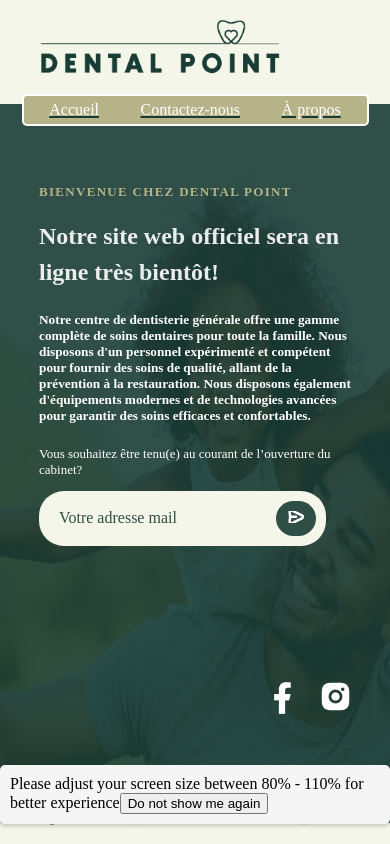
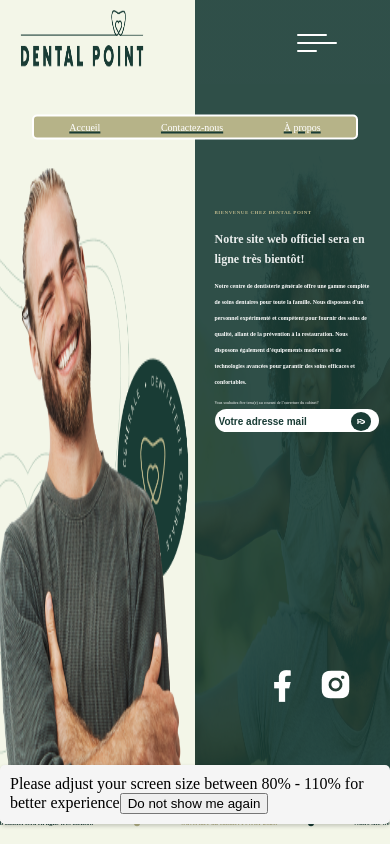
Before and after one commit to saadMeddiche/dentist_view_jeune_media, a Vue app: page / in a window 390 px wide. Built offline with nearby package versions, Linux system fonts and the light colour scheme.

Commit message:
Change The Media so the site adabt with the mobil version

```diff
--- a/package.json
+++ b/package.json
@@ -7,6 +7,12 @@
     "build": "vue-cli-service build"
   },
   "dependencies": {
+    "@fortawesome/fontawesome-svg-core": "^6.4.0",
+    "@fortawesome/free-brands-svg-icons": "^6.4.0",
+    "@fortawesome/free-regular-svg-icons": "^6.4.0",
+    "@fortawesome/free-solid-svg-icons": "^6.4.0",
+    "@fortawesome/react-fontawesome": "^0.2.0",
+    "@fortawesome/vue-fontawesome": "^3.0.3",
     "axios": "^1.4.0",
     "core-js": "^3.8.3",
     "emailjs-com": "^3.2.0",
--- a/src/components/home/email.vue
+++ b/src/components/home/email.vue
@@ -3,11 +3,9 @@
         <div class="description">
           <p>Vous souhaitez être tenu(e) au courant de l’ouverture du cabinet?</p>
         </div>
-          <div class="input_holder">
-              <input type="text" placeholder="Votre adresse mail" v-model="email">
-              <button @click="when_send_button_is_clicked()">
-                  <div>
-                      <svg viewBox="0 5 24 14" fill="none" xmlns="http://www.w3.org/2000/svg">
+        <div class="input-container">
+          <input type="email" placeholder="Votre adresse mail" v-model="email">
+          <button @click="when_send_button_is_clicked()"> <svg viewBox="0 5 24 14" fill="none" xmlns="http://www.w3.org/2000/svg">
                           <g id="SVGRepo_bgCarrier" stroke-width="0"></g>
                           <g id="SVGRepo_tracerCarrier" stroke-linecap="round" stroke-linejoin="round"></g>
                           <g id="SVGRepo_iconCarrier">
@@ -20,10 +18,7 @@
                                   </clipPath>
                               </defs>
                           </g>
-                      </svg>
-
-                  </div>
-              </button>
+                      </svg></button>
         </div>
     </div>
 </template>
@@ -44,11 +39,6 @@
           return;
         }
 
-        // Verify if the email is realy exist ot not
-        // if(await verify_email(this.email) != 'valid'){
-        //   return;
-        // }
-
         // Send Message to that eamil
         send_message(this.email , 'You Will Be Notified When The Dentist Is Open :)')
 
@@ -59,83 +49,93 @@
   }
 </script>
 <style lang="scss" scoped>
-.Email {
-  z-index: 1;
-  .description{
-    font-family: 'Montserrat';
-    font-style: normal;
-    font-weight: 500;
-    font-size: 13px;
-    line-height: 16px;
-    /* identical to box height */
 
 
-    color: #FFFFFF;
-  }
-  .input_holder {
-    button {
-      padding: 10px;
-      background-color: #f3f6e8;
-      border-radius: 0 25px 25px 0;
-      border: none;
 
 
-      div {
-        padding: 10px;
-        border-radius: 25px;
-        background-color: rgba(25, 60, 53, 0.9);
-        cursor: pointer;
-        height: 100%;
+  .Email{
+    .description{
+      color: white;
+      font-size: 14px;
+    }
+    .input-container {
+      position: relative;
+      // display: inline-block;
 
-
-        svg {
-            top: 50%;
-            right: 50%;
-            bottom: 50%;
-            left: 50%;
-            width: 20px;
-            // height: 20px;
-
-        }
+      input{
+        width: 80%;
+        height: fit-content;
+        border: none;
+        border-radius: 25px 25px;
+        padding: 20px;
+        &::placeholder{
+          font-size: 14px;
+          color: #193C35;
         }
       }
 
-    input {
-      width: 50%;
-      padding: 20px;
-      background-color: #f3f6e8;
-      border-radius: 25px 0 0 25px;
+      button {
+        position: absolute;
+        top: 5px;
+        right: 15%;
+        height: 80%;
+        min-width: 40px;
         border: none;
+        border-radius: 50%;
+        background-color: #193C35;
 
-      &::placeholder {
-        font-family: 'Montserrat';
-        font-style: normal;
-        font-weight: 500;
-        font-size: 16px;
-        line-height: 16px;
-        color: rgba(25, 60, 53, 0.9);
+        svg{
+          position: absolute;
+          top: 35%;
+          right: 18.5%;
+          width: 25px;
         }
-
       }
     }
   }
 
   @media (max-width: 768px) {
     /* Small screens (sm) */
-  .Email {
+    .Email{
+    .description{
+      color: white;
+      font-size: 4px;
+    }
+    .input-container {
+      position: relative;
+      display: inline-block;
+
+      input{
         width: 100%;
-  .description{
-    width: 100%;
+        height: fit-content;
+        border: none;
+        border-radius: 25px 25px;
+        padding: 4px;
+        &::placeholder{
+          font-size: 10px;
+          font-weight: bold;
+          color: #193C35;
         }
-  .input_holder {
+      }
 
-    input {
-      width: 60%;
+      button {
+        position: absolute;
+        top: 3px;
+        right: 0;
+        height: 80%;
+        min-width: 20px;
+        border: none;
+        border-radius: 50%;
+        background-color: #193C35;
 
+        svg{
+          position: absolute;
+          top: 35%;
+          right: 25%;
+          width: 10px;
         }
       }
     }
-
-
+  }
 }
 </style>
--- a/src/components/home/right_content.vue
+++ b/src/components/home/right_content.vue
@@ -75,12 +75,18 @@
     .content{
         width: 80%;
 
-
+            .small_title{
+                font-size: 5px;
+            }
             .big_title{
                 width: 100%;
+                font-size: 6px;
+                line-height: 20px;
+
             }
 
             .description{
+                font-size: 7px;
                 width: 100%;
             }
         }
--- a/src/components/home/tape.vue
+++ b/src/components/home/tape.vue
@@ -102,13 +102,18 @@
     /* Small screens (sm) */
 
     .style_1 , .style_2 {
-        font-size: 0.5rem;
+        font-size: 0.4rem;
     }
 
     .circle_1 , .circle_2 {
-        width: 8px;
-        height: 8px;
+        width: 6px;
+        height: 6px;
     }
+
+    .tape_container{
+        height: 5vh;
+    }
+
 }
 
 @media (min-width: 769px) and (max-width: 1024px) {
--- a/src/components/menu.vue
+++ b/src/components/menu.vue
@@ -83,7 +83,6 @@
     align-items: flex-end;
     justify-content: space-around;
     z-index: 2;
-    // transform: translateX(100%);
     background-color: #B6B388;
     border: 2px solid white;
     border-radius: 5px;
@@ -123,16 +122,25 @@
   @media (max-width: 768px) {
   /* Small screens (sm) */
 
-    .menu-icon{
-        display: none;
-    }
+
     .menu-items{
-        width: 90%;
+      position: fixed;
+      top: 15%;
+      left: 50%;
+      transform: translate(-50%, -50%);
+      z-index: 9999;
+      width: 80%;
+      li{
+        font-size: 10px;
+      }
     }
 
     .menu-container{
-        justify-content: center;
-        margin: 0;
+      position: relative;
+      top: 40%;
+      justify-content: center;
+      flex-direction:column-reverse;
+      margin: 0;
     }
 
 
--- a/src/components/socials.vue
+++ b/src/components/socials.vue
@@ -31,8 +31,14 @@
         gap: 30px;
         z-index: 2;
 
-        .facbook , .instagram{
+        .facebook , .instagram{
             cursor: pointer;
         }
     }
+
+    @media (max-width: 768px){
+        .socials{
+            height: 1vh;
+        }
+    }
 </style>
--- a/src/main.js
+++ b/src/main.js
@@ -2,5 +2,9 @@
 import App from './App.vue'
 import router from './router'
 import store from './store'
+import { library } from '@fortawesome/fontawesome-svg-core'
+import { FontAwesomeIcon } from '@fortawesome/vue-fontawesome'
+import { faUserSecret , faPaperPlane  } from '@fortawesome/free-solid-svg-icons'
+library.add(faUserSecret, faPaperPlane )
 
-createApp(App).use(store).use(router).mount('#app')
+createApp(App).component('font-awesome-icon', FontAwesomeIcon).use(store).use(router).mount('#app')
--- a/src/views/HomeView.vue
+++ b/src/views/HomeView.vue
@@ -89,7 +89,7 @@
       /* Set a background image for the left side */
       background-image: url("../assets/img/left_side.png");
       background-color: #F3F6E8;
-      background-size: 90% 100%;
+      background-size: 100% 100%;
       background-repeat: no-repeat;
       height: 82vh;
 
@@ -138,27 +138,32 @@
   /* Small screens (sm) */
   .Home{
     .Title{
-      background: none;
-      background-color: #F3F6E8;
-      padding: 10px;
-      text-align: center;
+      justify-content: space-between;
 
-      flex-wrap: wrap;
-      height: 10vh;
-      .holder_menu{
-        width: 100%;
+      .holder_logo{
+        display: flex;
+        justify-content: start;
+        float: left;
+        .logo{
+
+          width: 9rem;
+        }
+      }
+
+      // .holder_menu{
+      //   display: flex;
+      //   justify-content: end;
+      //   float: right;
+      // }
+    }
+
+    .body{
+      .left-side , .right-side {
+      height: 85vh;
       }
     }
 
-    .body {
-
-      .left-side {
-        display: none;
-
-      }
-    }
   }
-
 
 
 }
```
Also changed, not shown: 1 other file (tests, documents, lock files or other folders). Lines whose indentation alone changed are shown as unchanged.
